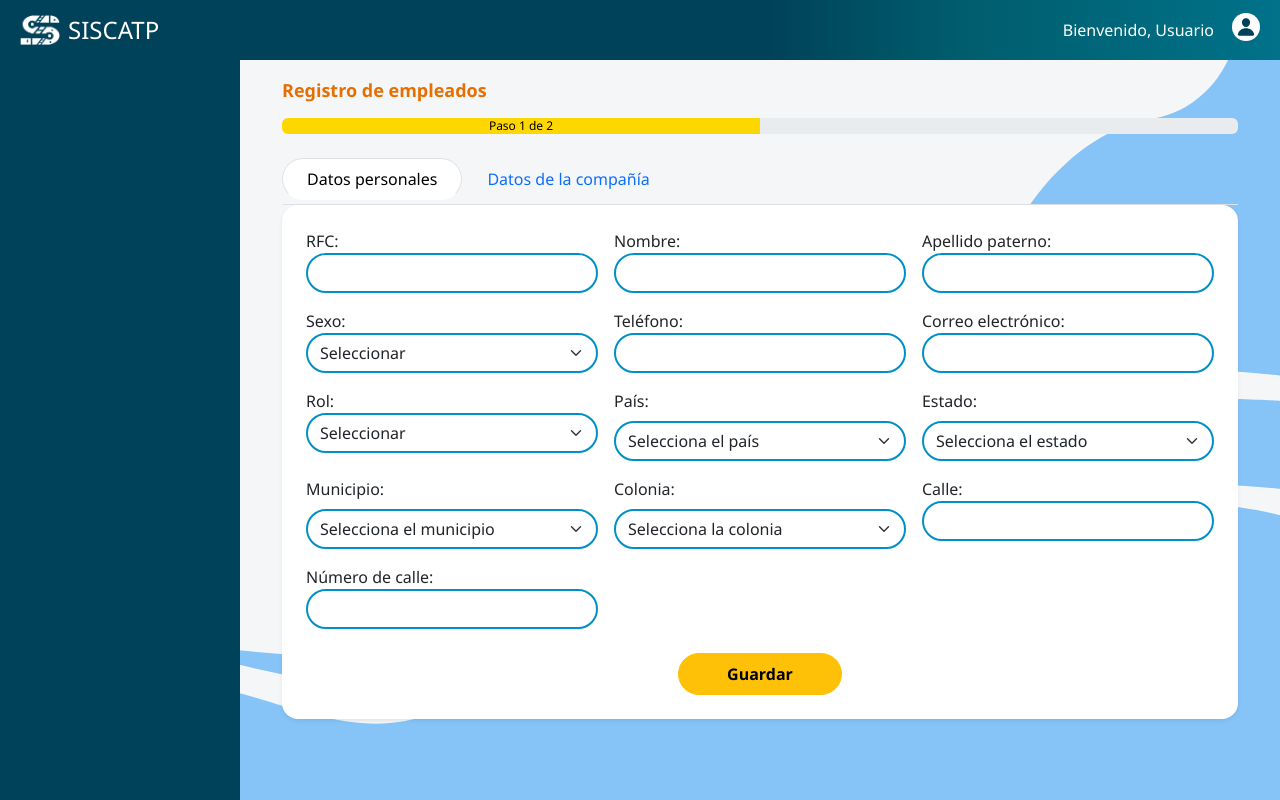
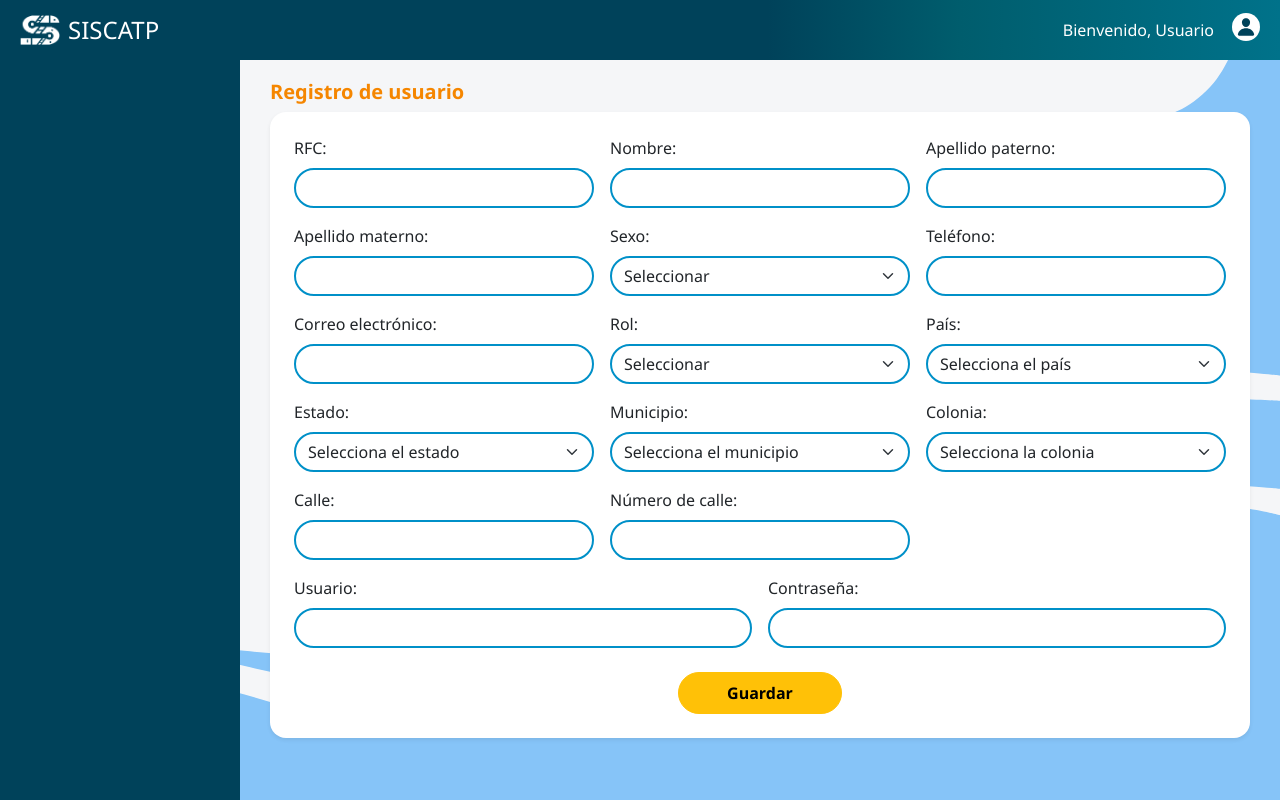
Before and after one commit to EdgarMMM20/siscatp, a Flask app: template src/templates/dueno/registraruser.html in a window 1280 px wide. Run offline with Flask 3, Linux system fonts and the light colour scheme; the template is opened without the code that fills it, so the values that code supplies are empty; some libraries are stand-ins or nearby versions.

Commit message:
añadí la función registrar usuario en dueño, mejoras en el landing

```diff
--- a/src/routes/generalRoute.py
+++ b/src/routes/generalRoute.py
@@ -213,11 +213,39 @@ def get_companias():
     try:
         conn = get_db()
         cursor = conn.cursor()
-        cursor.execute("SELECT rfccomp, nombre FROM compania WHERE estatus = 1")
+
+        rol_actual = int(session.get("rol", 0))
+        puesto = session.get("puesto", "").lower() if session.get("puesto") else ""
+        rfc_usuario = session.get("rfc")
+
+        if rol_actual == 0:
+            # Superusuario: ve todas las compañías activas
+            cursor.execute("SELECT rfccomp, nombre FROM compania WHERE estatus = 1")
+
+        elif rol_actual == 1:
+            # Dueño: ve solo su propia compañía
+            cursor.execute("SELECT rfccomp, nombre FROM compania WHERE rfcdueno = %s AND estatus = 1", (rfc_usuario,))
+
+        elif rol_actual == 2 and puesto == "administrador":
+            # Administrador: ve la compañía donde trabaja
+            cursor.execute("""
+                SELECT c.rfccomp, c.nombre
+                FROM compania c
+                JOIN sucursal s ON s.rfccomp = c.rfccomp
+                JOIN empleado e ON e.idsucursal = s.id
+                WHERE e.rfc = %s AND c.estatus = 1
+                LIMIT 1
+            """, (rfc_usuario,))
+
+        else:
+            return jsonify([])
+
         companias = [{"rfccomp": r[0], "nombre": r[1]} for r in cursor.fetchall()]
         return jsonify(companias)
+
     except Exception as e:
         return jsonify({"error": str(e)}), 500
+
     finally:
         cursor.close()
         conn.close()
--- a/src/templates/dueno/registraruser.html
+++ b/src/templates/dueno/registraruser.html
@@ -2,115 +2,127 @@
 
 {% block content %}
 <main class="main-content">
-  <div class="container">
-    <h5 class="section-title mb-3 mt-0">Registro de empleados</h5>
-    <!-- Barra de progreso -->
-    <div class="progress mb-4">
-      <div id="progress-bar" class="progress-bar barra" role="progressbar" style="width: 50%"
-        aria-valuenow="50" aria-valuemin="0" aria-valuemax="100">Paso 1 de 2</div>
-    </div>
-    <!-- Mensajes flash -->
-    {% with messages = get_flashed_messages(with_categories=true) %}
-    {% if messages %}
-    {% for category, message in messages %}
-    <div class="alert alert-{{ category }} alert-dismissible fade show" role="alert">
-      {{ message }}
-      <button type="button" class="btn-close" data-bs-dismiss="alert" aria-label="Close"></button>
-    </div>
-    {% endfor %}
-    {% endif %}
-    {% endwith %}
-
-    <!-- Pestañas de navegación -->
-    <ul class="nav nav-tabs" id="formTabs" role="tablist">
-      <li class="nav-item" role="presentation">
-          <button class="nav-link active rounded-pill px-4" id="tab-personal" data-bs-toggle="pill"
-              data-bs-target="#datos-personales" type="button" role="tab">Datos personales</button>
-      </li>
-      <li class="nav-item" role="presentation">
-          <button class="nav-link rounded-pill px-4 mb-1" id="tab-compania" data-bs-toggle="pill"
-              data-bs-target="#datos-compania" type="button" role="tab">Datos de la compañía</button>
-      </li>
-    </ul>
-
-    <!-- Contenido de las pestañas -->
-    <div class="tab-content bg-white p-4 rounded-4 shadow-sm" id="pills-tabContent">
-
+    <h5 class="fw-bold text-orange mb-2">Registro de usuario</h5>
+    <div class="bg-white p-4 rounded-4 shadow-sm mb-5">
+        <form id="datos-usuario" action="/registerUser" method="POST">
+            <div class="row g-3">
                 <!-- Datos personales -->
-      <div class="tab-pane fade show active" id="datos-personales" role="tabpanel">
-        <form id="regForm" action="/registrardp" method="POST" autocomplete="off">
-          <div class="row g-3">
                 <div class="col-md-4">
-              <label for="rfc">RFC:</label>
-              <input class="form-control custom-input" type="text" id="rfc" name="rfc" required>
+                    <label class="form-label">RFC:</label>
+                    <input class="form-control custom-input" type="text" name="rfc" required>
                 </div>
                 <div class="col-md-4">
-              <label for="nombre">Nombre:</label>
-              <input class="form-control custom-input" type="text" id="nombre" name="nombre" required>
+                    <label class="form-label">Nombre:</label>
+                    <input class="form-control custom-input" type="text" name="nombre" required>
                 </div>
                 <div class="col-md-4">
-              <label for="app">Apellido paterno:</label>
-              <input class="form-control custom-input" type="text" id="app" name="app" required>
+                    <label class="form-label">Apellido paterno:</label>
+                    <input class="form-control custom-input" type="text" name="app" required>
                 </div>
                 <div class="col-md-4">
-              <label for="sexo">Sexo:</label>
-              <select class="form-select custom-input" id="sexo" name="sexo" required>
-                <option value="">Seleccionar</option>
+                    <label class="form-label">Apellido materno:</label>
+                    <input class="form-control custom-input" type="text" name="apm" required>
+                </div>
+                <div class="col-md-4">
+                    <label class="form-label">Sexo:</label>
+                    <select class="form-select custom-input" name="sexo" required>
+                        <option value="" disabled selected>Seleccionar</option>
                         <option value="M">Masculino</option>
                         <option value="F">Femenino</option>
                     </select>
                 </div>
                 <div class="col-md-4">
-              <label for="tel">Teléfono:</label>
-              <input class="form-control custom-input" type="tel" id="tel" name="tel" required>
+                    <label class="form-label">Teléfono:</label>
+                    <input class="form-control custom-input" type="tel" name="tel" required>
                 </div>
                 <div class="col-md-4">
-              <label for="mail">Correo electrónico:</label>
-              <input class="form-control custom-input" type="email" id="mail" name="mail" required>
+                    <label class="form-label">Correo electrónico:</label>
+                    <input class="form-control custom-input" type="email" name="mail" required>
                 </div>
+
+                <!-- Rol -->
                 <div class="col-md-4">
-              <label for="rol">Rol:</label>
-              <select class="form-select custom-input" id="rol" name="rol" required>
-                <option value="">Seleccionar</option>
+                    <label class="form-label">Rol:</label>
+                    <select class="form-select custom-input" id="user_rol" name="rol" required>
+                        <option value="" disabled selected>Seleccionar</option>
+                    </select>
+                </div>
+
+                <!-- Campos condicionales -->
+                <div class="col-md-4">
+                    <label class="form-label">Compañía:</label>
+                    <select class="form-select custom-input" id="empresa" name="empresa">
+                        <option value="" disabled selected>Selecciona una compañía</option>
+                    </select>
+                </div>
+
+                <div class="col-md-4">
+                    <label class="form-label">Sucursal:</label>
+                    <select class="form-select custom-input" id="sucursal" name="sucursal">
+                        <option value="" disabled selected>Selecciona una sucursal</option>
+                    </select>
+                </div>
+
+                <div class="col-md-4">
+                    <label class="form-label">Puesto:</label>
+                    <select class="form-select custom-input" id="emp_puesto" name="puesto">
+                        <option value="" disabled selected>Seleccionar</option>
+                    </select>
+                </div>
+
+                <div class="col-md-4">
+                    <label class="form-label">Turno:</label>
+                    <select class="form-select custom-input" id="emp_turno" name="turno">
+                        <option value="" disabled selected>Selecciona un turno</option>
                     </select>
                 </div>
                 <div class="col-md-4">
-              <label for="comp_paises" class="form-label">País:</label>
-              <select class="form-select custom-input" id="comp_paises" name="paises" required onchange="selectPais(event)">
+                    <label class="form-label">Sueldo:</label>
+                    <input class="form-control custom-input" type="text" id="emp_sueldo" name="sueldo">
+                </div>
+
+                <!-- Dirección -->
+                <div class="col-md-4">
+                    <label class="form-label">País:</label>
+                    <select class="form-select custom-input" id="user_paises" name="paises" onchange="selectPais(event)" required>
                         <option value="" disabled selected>Selecciona el país</option>
-                {% for idpais, nombre in paises %}
-                  <option value="{{ idpais }}">{{ nombre }}</option>
-                {% endfor %}
                     </select>
                 </div>
                 <div class="col-md-4">
-              <label for="comp_estados" class="form-label">Estado:</label>
-              <select class="form-select custom-input" id="comp_estados" name="estados" required
-                  onchange="selectEstado(event)">
+                    <label class="form-label">Estado:</label>
+                    <select class="form-select custom-input" id="user_estados" name="estados" onchange="selectEstado(event)" required>
                         <option value="" disabled selected>Selecciona el estado</option>
                     </select>
                 </div>
                 <div class="col-md-4">
-            <label for="comp_municipios" class="form-label">Municipio:</label>
-            <select class="form-select custom-input" id="comp_municipios" name="municipios" required
-                onchange="selectMunicipio(event)">
+                    <label class="form-label">Municipio:</label>
+                    <select class="form-select custom-input" id="user_municipios" name="municipios" onchange="selectMunicipio(event)" required>
                         <option value="" disabled selected>Selecciona el municipio</option>
                     </select>
                 </div>
                 <div class="col-md-4">
-          <label for="comp_idcolonia" class="form-label">Colonia:</label>
-          <select class="form-select custom-input" id="comp_idcolonia" name="idcolonia" required
-          onchange="selectColonia(event)">
+                    <label class="form-label">Colonia:</label>
+                    <select class="form-select custom-input" id="user_idcolonia" name="idcolonia" required>
                         <option value="" disabled selected>Selecciona la colonia</option>
                     </select>
                 </div>
                 <div class="col-md-4">
-              <label for="calle">Calle:</label>
-              <input class="form-control custom-input" type="text" id="calle" name="calle" required>
+                    <label class="form-label">Calle:</label>
+                    <input class="form-control custom-input" type="text" name="calle" required>
                 </div>
                 <div class="col-md-4">
-              <label for="numero">Número de calle:</label>
-              <input class="form-control custom-input" type="text" id="numero" name="numero" required>
+                    <label class="form-label">Número de calle:</label>
+                    <input class="form-control custom-input" type="text" name="numero" required>
+                </div>
+
+                <!-- Usuario -->
+                <div class="col-md-6">
+                    <label class="form-label">Usuario:</label>
+                    <input class="form-control custom-input" type="text" name="usuario" required>
+                </div>
+                <div class="col-md-6">
+                    <label class="form-label">Contraseña:</label>
+                    <input class="form-control custom-input" type="password" name="password" required>
                 </div>
             </div>
             <div class="text-center mt-4">
@@ -118,60 +130,11 @@
             </div>
         </form>
     </div>
+</main>
 
-      <!-- Datos del empleado -->
-      <div class="tab-pane fade" id="datos-empleado" role="tabpanel">
-        <form action="/registrarde" method="POST">
-          <div class="row g-3">
-            <div class="col-md-4">
-              <label for="rfc">RFC:</label>
-              <input class="form-control custom-input" type="text" id="rfc" name="rfc" required>
-            </div>
-            <div class="col-md-4">
-              <label for="idpuesto">Puesto:</label>
-              <select class="form-select custom-input" id="idpuesto" name="idpuesto" required>
-                <option value="">Seleccionar</option>
-              </select>
-            </div>
-            <div class="col-md-4">
-              <label for="idsucursal">Sucursal:</label>
-              <select class="form-select custom-input" id="idsucursal" name="idsucursal" required>
-                <option value="">Seleccionar</option>
-              </select>
-            </div>
-            <div class="col-md-4">
-              <label for="fechcon">Fecha de contratación:</label>
-              <input class="form-control custom-input" type="date" id="fechcon" name="fechcon" required>
-            </div>
-            <div class="col-md-4">
-              <label for="sueldo">Sueldo:</label>
-              <input class="form-control custom-input" type="text" id="sueldo" name="sueldo" required>
-            </div>
-            <div class="col-md-4">
-              <label for="turno">Turno:</label>
-              <input class="form-control custom-input" type="text" id="turno" name="turno" required>
-            </div>
-            <div class="col-12">
-              <h6 class="fw-bold mt-3">Credenciales</h6>
-            </div>
-            <div class="col-md-6">
-              <label for="usuario">Usuario:</label>
-              <input class="form-control custom-input" type="text" id="usuario" name="usuario" required>
-            </div>
-            <div class="col-md-6">
-              <label for="password">Contraseña:</label>
-              <input class="form-control custom-input" type="password" id="password" name="password" required>
-            </div>
-          </div>
-          <div class="text-center mt-4">
-            <button type="submit" class="btn btn-warning fw-bold px-5 py-2 rounded-pill">Registrar</button>
-          </div>
-        </form>
-      </div>
-    </div>
-  </div>
-</main>
+<!-- Scripts -->
+<script src="https://cdn.jsdelivr.net/npm/sweetalert2@11.7.3/dist/sweetalert2.all.min.js"></script>
 <script src="{{ url_for('static', filename='js/location.js') }}"></script>
 <script src="{{ url_for('static', filename='js/formHandler.js') }}"></script>
-
+<script src="{{ url_for('static', filename='js/userregis.js')}}"></script>
 {% endblock %}
```
Also changed, not shown: src/static/css/principal.css (+92 -10 lines), src/templates/general/principal.html (+27 -1 lines). Lines whose indentation alone changed are shown as unchanged.
